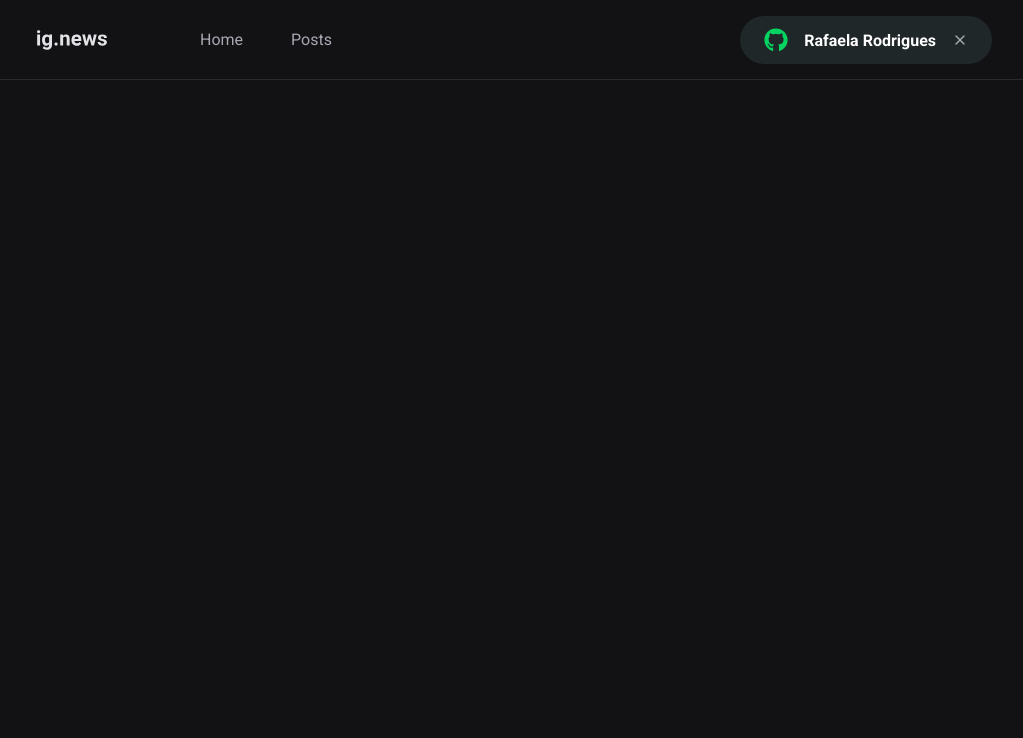
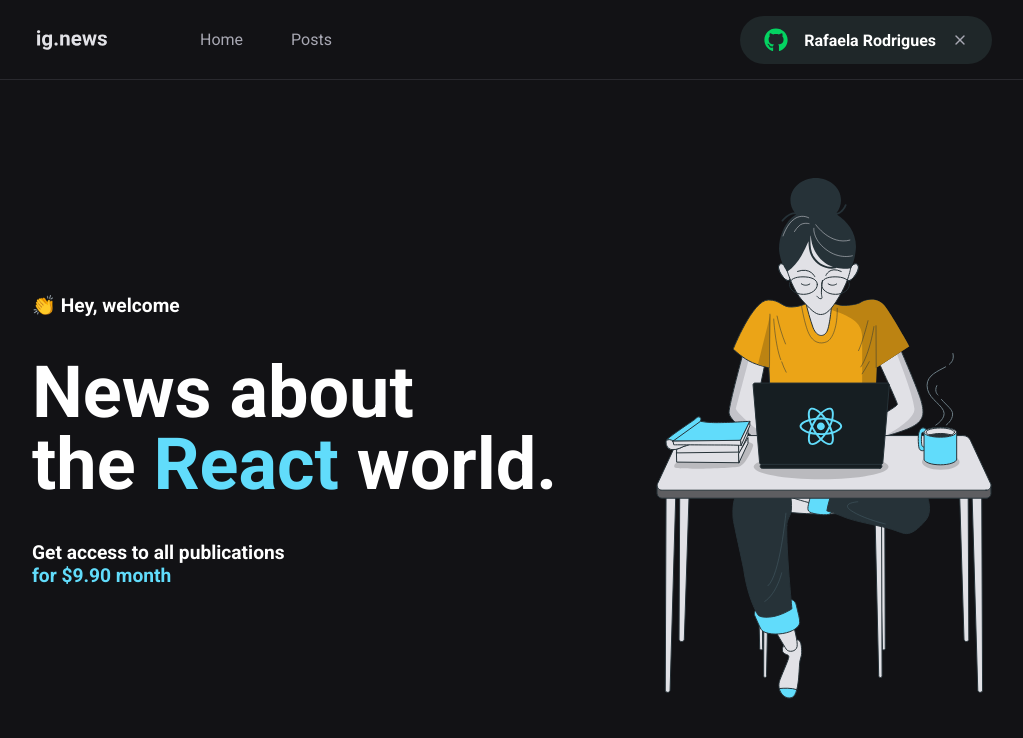
Before and after one commit to rafabernardo/ignews, a Next.js app: page / in a window 1280 px wide. Shown: the top 738 px of the page, without its empty margins (128-1151 px from the left). Built offline with nearby package versions, Linux system fonts and the light colour scheme.

Commit message:
feat: Add page home

```diff
--- /dev/null
+++ b/src/pages/home.module.scss
@@ -0,0 +1,39 @@
+.container {
+  width: 80%;
+  margin: 0 auto;
+  padding: 0 2rem;
+  height: calc(100vh - 5rem);
+
+  display: flex;
+  align-items: center;
+  justify-content: space-between;
+
+  .logo {
+    position: relative;
+  }
+
+  .content {
+    max-width: 60rem;
+
+    .text {
+      font-weight: 700;
+      font-size: 1.2rem;
+      color: var(--white);
+
+      span {
+        color: var(--cyan-500);
+      }
+    }
+
+    .title{
+      font-size: 4.5rem;
+      line-height: 4.5rem;
+      font-weight: 900;
+      margin: 2.5rem 0;
+
+      span {
+        color: var(--cyan-500);
+      }
+    }
+  }
+}
--- a/src/pages/index.tsx
+++ b/src/pages/index.tsx
@@ -1,11 +1,31 @@
 import Head from 'next/head'
+import Image from 'next/image'
+
+import girlCoding from '../../public/images/avatar.svg'
+import styles from './home.module.scss'
 
 export default function Home() {
   return (
     <>
       <Head>
-        <title>Inicio | ig.news</title>
+        <title>Home | ig.news</title>
       </Head>
+
+      <main className={styles.container}>
+        <section className={styles.content}>
+          <span className={styles.text}>👏 Hey, welcome</span>
+          <h1 className={styles.title}>
+            News about <br /> the <span>React</span> world.
+          </h1>
+          <p className={styles.text}>
+            Get access to all publications <br />
+            <span>for $9.90 month</span>
+          </p>
+        </section>
+        <div className={styles.logo}>
+          <Image src={girlCoding} alt='Girl coding' />
+        </div>
+      </main>
     </>
   )
 }
--- a/src/styles/globals.scss
+++ b/src/styles/globals.scss
@@ -14,6 +14,7 @@
   --gray-900: #121215;
   --yellow-500:#EBA417;
   --green-500: #04D361;
+  --cyan-500: #61DCFB;
 }
 
 @media (max-width: 1080px) {
```
